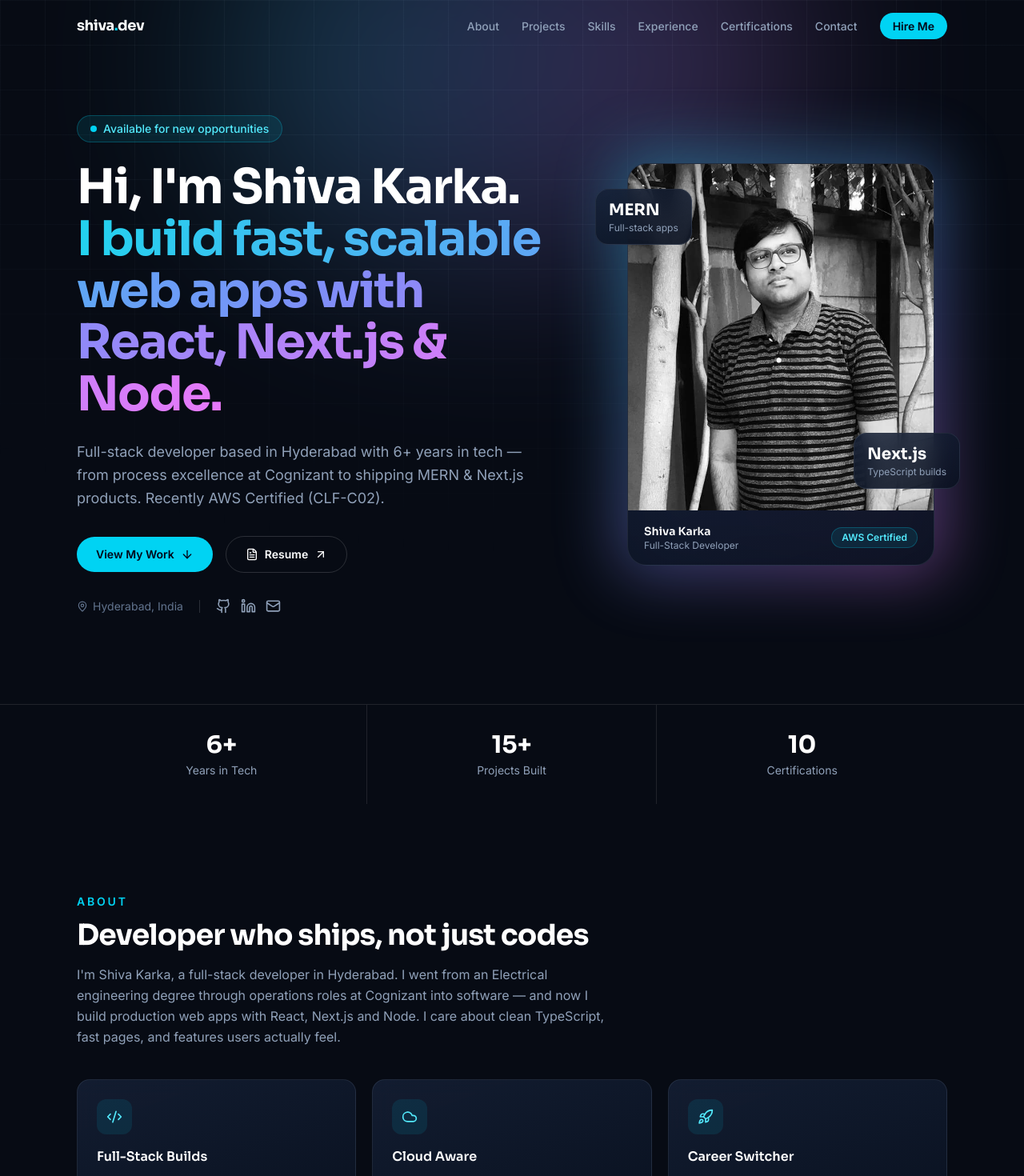
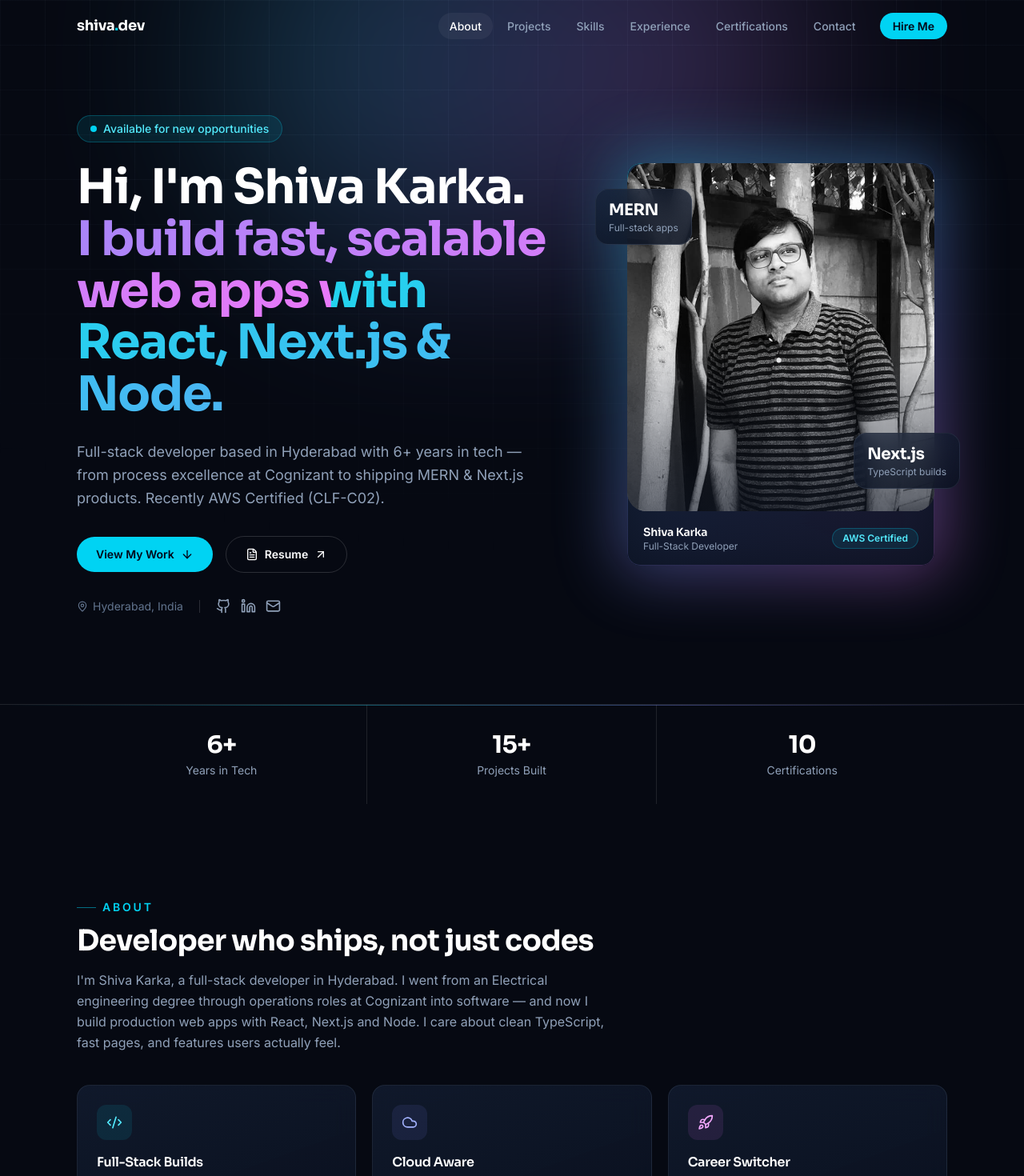
Before and after one commit to Shivakarka/Portfolio, a Next.js app: page / in a window 1280 px wide. Shown: the top 1470 px of the page at 80% size. Built offline with nearby package versions, Linux system fonts and the light colour scheme.

Commit message:
Updated globals.css

```diff
--- a/src/app/globals.css
+++ b/src/app/globals.css
@@ -6,14 +6,15 @@
 }
 
 :root {
-  --bg: #070b14;
-  --bg-soft: #0b1120;
-  --card: #0d1526;
-  --line: rgba(148, 163, 184, 0.14);
-  --text: #e8eef7;
-  --muted: #93a1b8;
+  --bg: #060912;
+  --bg-soft: #0a0f1e;
+  --card: #0c1322;
+  --line: rgba(148, 163, 184, 0.12);
+  --text: #eaf1fb;
+  --muted: #8a99b3;
   --accent: #22d3ee;
   --accent-2: #818cf8;
+  --accent-3: #e879f9;
   --accent-soft: rgba(34, 211, 238, 0.12);
 }
 
@@ -26,11 +27,13 @@ body {
   color: var(--text);
   font-family: var(--font-sans);
   -webkit-font-smoothing: antialiased;
+  -moz-osx-font-smoothing: grayscale;
   overflow-x: hidden;
 }
 
 .font-display {
   font-family: var(--font-display);
+  letter-spacing: -0.02em;
 }
 
 ::selection {
@@ -38,16 +41,24 @@ body {
   color: #fff;
 }
 
-/* Subtle grid backdrop */
+/* ---- Backdrops & textures ---- */
+
 .bg-grid {
   background-image:
-    linear-gradient(rgba(148, 163, 184, 0.06) 1px, transparent 1px),
-    linear-gradient(90deg, rgba(148, 163, 184, 0.06) 1px, transparent 1px);
+    linear-gradient(rgba(148, 163, 184, 0.05) 1px, transparent 1px),
+    linear-gradient(90deg, rgba(148, 163, 184, 0.05) 1px, transparent 1px);
   background-size: 56px 56px;
   mask-image: radial-gradient(ellipse 90% 70% at 50% 0%, black 40%, transparent 100%);
 }
 
-/* Gradient text */
+.bg-dots {
+  background-image: radial-gradient(rgba(148, 163, 184, 0.12) 1px, transparent 1px);
+  background-size: 22px 22px;
+  mask-image: radial-gradient(ellipse 80% 60% at 50% 50%, black 30%, transparent 80%);
+}
+
+/* ---- Gradient text ---- */
+
 .text-gradient {
   background: linear-gradient(100deg, #22d3ee 0%, #818cf8 55%, #e879f9 100%);
   -webkit-background-clip: text;
@@ -55,24 +66,103 @@ body {
   color: transparent;
 }
 
-/* Glass card */
-.glass {
-  background: linear-gradient(160deg, rgba(21, 32, 54, 0.85), rgba(10, 17, 32, 0.9));
-  border: 1px solid var(--line);
-  backdrop-filter: blur(12px);
+.text-gradient-2 {
+  background: linear-gradient(120deg, #38bdf8 0%, #34d399 100%);
+  -webkit-background-clip: text;
+  background-clip: text;
+  color: transparent;
 }
 
-/* Scrollbar */
+/* ---- Glass surfaces ---- */
+
+.glass {
+  background: linear-gradient(160deg, rgba(21, 32, 54, 0.7), rgba(10, 17, 32, 0.85));
+  border: 1px solid var(--line);
+  backdrop-filter: blur(14px);
+  -webkit-backdrop-filter: blur(14px);
+}
+
+.glass-hover {
+  transition: border-color 0.3s ease, box-shadow 0.3s ease, transform 0.3s ease;
+}
+.glass-hover:hover {
+  border-color: rgba(34, 211, 238, 0.3);
+  box-shadow: 0 0 0 1px rgba(34, 211, 238, 0.08), 0 20px 50px -25px rgba(34, 211, 238, 0.25);
+}
+
+/* Gradient border card */
+.border-gradient {
+  position: relative;
+  background: linear-gradient(160deg, rgba(21, 32, 54, 0.7), rgba(10, 17, 32, 0.85));
+  border-radius: 1rem;
+}
+.border-gradient::before {
+  content: "";
+  position: absolute;
+  inset: 0;
+  border-radius: inherit;
+  padding: 1px;
+  background: linear-gradient(135deg, rgba(34, 211, 238, 0.4), rgba(129, 140, 248, 0.2), rgba(232, 121, 249, 0.2));
+  -webkit-mask: linear-gradient(#fff 0 0) content-box, linear-gradient(#fff 0 0);
+  -webkit-mask-composite: xor;
+  mask-composite: exclude;
+  pointer-events: none;
+}
+
+/* ---- Glow utilities ---- */
+
+.glow-cyan {
+  box-shadow: 0 0 40px -8px rgba(34, 211, 238, 0.35);
+}
+.glow-soft {
+  box-shadow: 0 20px 60px -30px rgba(34, 211, 238, 0.3);
+}
+
+/* ---- Animated gradient text shimmer ---- */
+
+@keyframes shimmer {
+  0% { background-position: 0% 50%; }
+  100% { background-position: 200% 50%; }
+}
+.animate-shimmer {
+  background-size: 200% auto;
+  animation: shimmer 4s linear infinite;
+}
+
+/* ---- Float animation ---- */
+
+@keyframes float {
+  0%, 100% { transform: translateY(0); }
+  50% { transform: translateY(-8px); }
+}
+.animate-float {
+  animation: float 5s ease-in-out infinite;
+}
+
+/* ---- Scrollbar ---- */
+
 ::-webkit-scrollbar {
   width: 10px;
 }
 ::-webkit-scrollbar-track {
-  background: #070b14;
+  background: #060912;
 }
 ::-webkit-scrollbar-thumb {
-  background: #1e2a44;
+  background: linear-gradient(180deg, #1e2a44, #1a253d);
   border-radius: 8px;
+  border: 2px solid #060912;
 }
 ::-webkit-scrollbar-thumb:hover {
-  background: #2b3b5e;
+  background: linear-gradient(180deg, #2b3b5e, #26354f);
 }
+
+/* ---- Reduced motion ---- */
+
+@media (prefers-reduced-motion: reduce) {
+  *, *::before, *::after {
+    animation-duration: 0.01ms !important;
+    animation-iteration-count: 1 !important;
+    transition-duration: 0.01ms !important;
+    scroll-behavior: auto !important;
+  }
+}
--- a/src/components/About.tsx
+++ b/src/components/About.tsx
@@ -6,18 +6,39 @@ const highlights = [
     icon: Code2,
     title: "Full-Stack Builds",
     text: "MERN & Next.js apps with TypeScript end-to-end — auth, payments, realtime features.",
+    accent: "cyan",
   },
   {
     icon: Cloud,
     title: "Cloud Aware",
     text: "AWS Certified Cloud Practitioner (CLF-C02). Deploy on Vercel, Supabase, MongoDB Atlas.",
+    accent: "indigo",
   },
   {
     icon: Rocket,
     title: "Career Switcher",
     text: "B.Tech Electrical → Cognizant process excellence → full-time software development.",
+    accent: "fuchsia",
   },
 ];
+
+const accentMap: Record<string, { bg: string; text: string; border: string }> = {
+  cyan: {
+    bg: "bg-cyan-400/10",
+    text: "text-cyan-300",
+    border: "hover:border-cyan-400/30",
+  },
+  indigo: {
+    bg: "bg-indigo-400/10",
+    text: "text-indigo-300",
+    border: "hover:border-indigo-400/30",
+  },
+  fuchsia: {
+    bg: "bg-fuchsia-400/10",
+    text: "text-fuchsia-300",
+    border: "hover:border-fuchsia-400/30",
+  },
+};
 
 export default function About() {
   return (
@@ -29,10 +50,16 @@ export default function About() {
           description="I'm Shiva Karka, a full-stack developer in Hyderabad. I went from an Electrical engineering degree through operations roles at Cognizant into software — and now I build production web apps with React, Next.js and Node. I care about clean TypeScript, fast pages, and features users actually feel."
         />
         <div className="mt-10 grid gap-5 sm:grid-cols-3">
-          {highlights.map((h, i) => (
+          {highlights.map((h, i) => {
+            const a = accentMap[h.accent];
+            return (
               <Reveal key={h.title} delay={i * 0.1}>
-              <div className="glass h-full rounded-2xl p-6 transition-colors hover:border-cyan-400/30">
-                <div className="flex h-11 w-11 items-center justify-center rounded-xl bg-cyan-400/10 text-cyan-300">
+                <div
+                  className={`glass glass-hover group h-full rounded-2xl p-6 ${a.border}`}
+                >
+                  <div
+                    className={`flex h-11 w-11 items-center justify-center rounded-xl ${a.bg} ${a.text} transition-transform group-hover:scale-110`}
+                  >
                     <h.icon size={20} />
                   </div>
                   <h3 className="font-display mt-4 text-base font-semibold text-white">
@@ -43,7 +70,8 @@ export default function About() {
                   </p>
                 </div>
               </Reveal>
-          ))}
+            );
+          })}
         </div>
       </div>
     </section>
--- a/src/components/Hero.tsx
+++ b/src/components/Hero.tsx
@@ -42,7 +42,9 @@ export default function Hero() {
           >
             Hi, I&apos;m Shiva Karka.
             <br />
-            <span className="text-gradient">{profile.tagline}</span>
+            <span className="text-gradient animate-shimmer">
+              {profile.tagline}
+            </span>
           </motion.h1>
 
           <motion.p
@@ -64,7 +66,7 @@ export default function Hero() {
           >
             <a
               href="#projects"
-              className="group inline-flex items-center gap-2 rounded-full bg-cyan-400 px-6 py-3 text-sm font-semibold text-slate-950 transition-colors hover:bg-cyan-300"
+              className="group inline-flex items-center gap-2 rounded-full bg-cyan-400 px-6 py-3 text-sm font-semibold text-slate-950 transition-all hover:bg-cyan-300 hover:shadow-[0_0_30px_-6px_rgba(34,211,238,0.6)]"
             >
               View My Work
               <ArrowDown
@@ -76,11 +78,14 @@ export default function Hero() {
               href={profile.resume}
               target="_blank"
               rel="noreferrer"
-              className="inline-flex items-center gap-2 rounded-full border border-white/15 px-6 py-3 text-sm font-semibold text-white transition-colors hover:border-white/30 hover:bg-white/5"
+              className="group inline-flex items-center gap-2 rounded-full border border-white/15 px-6 py-3 text-sm font-semibold text-white transition-all hover:border-white/30 hover:bg-white/5"
             >
               <FileText size={16} />
               Resume
-              <ArrowUpRight size={16} />
+              <ArrowUpRight
+                size={16}
+                className="transition-transform group-hover:translate-x-0.5 group-hover:-translate-y-0.5"
+              />
             </a>
           </motion.div>
 
@@ -127,8 +132,8 @@ export default function Hero() {
             }}
             aria-hidden
           />
-          <div className="glass relative overflow-hidden rounded-[24px]">
-            <div className="relative aspect-[3/3.4] w-full">
+          <div className="border-gradient relative overflow-hidden rounded-[24px]">
+            <div className="relative aspect-[3/3.4] w-full overflow-hidden rounded-[24px]">
               <Image
                 src="/shiva.jpg"
                 alt="Shiva Karka"
@@ -136,6 +141,7 @@ export default function Hero() {
                 className="object-cover object-top"
                 priority
               />
+              <div className="absolute inset-0 bg-gradient-to-t from-[#0c1322]/60 via-transparent to-transparent" />
             </div>
             <div className="flex items-center justify-between px-5 py-4">
               <div>
@@ -151,11 +157,14 @@ export default function Hero() {
           </div>
 
           {/* Floating badges */}
-          <div className="glass absolute -left-4 top-8 hidden rounded-2xl px-4 py-3 sm:block lg:-left-10">
+          <div className="glass animate-float absolute -left-4 top-8 hidden rounded-2xl px-4 py-3 sm:block lg:-left-10">
             <p className="font-display text-xl font-bold text-white">MERN</p>
             <p className="text-xs text-slate-400">Full-stack apps</p>
           </div>
-          <div className="glass absolute -right-4 bottom-24 hidden rounded-2xl px-4 py-3 sm:block lg:-right-8">
+          <div
+            className="glass animate-float absolute -right-4 bottom-24 hidden rounded-2xl px-4 py-3 sm:block lg:-right-8"
+            style={{ animationDelay: "1.5s" }}
+          >
             <p className="font-display text-xl font-bold text-white">Next.js</p>
             <p className="text-xs text-slate-400">TypeScript builds</p>
           </div>
@@ -164,6 +173,14 @@ export default function Hero() {
 
       {/* Stats strip */}
       <div className="relative border-t border-white/10">
+        <div
+          className="absolute inset-x-0 top-0 h-px"
+          style={{
+            background:
+              "linear-gradient(90deg, transparent, rgba(34,211,238,0.4), rgba(129,140,248,0.4), transparent)",
+          }}
+          aria-hidden
+        />
         <div className="mx-auto grid max-w-6xl grid-cols-3 divide-x divide-white/10 px-5 sm:px-8">
           {profile.stats.map((s) => (
             <div key={s.label} className="px-4 py-6 text-center sm:py-8">
--- a/src/components/Navbar.tsx
+++ b/src/components/Navbar.tsx
@@ -16,6 +16,7 @@ const links = [
 export default function Navbar() {
   const [scrolled, setScrolled] = useState(false);
   const [open, setOpen] = useState(false);
+  const [active, setActive] = useState<string>("");
 
   useEffect(() => {
     const onScroll = () => setScrolled(window.scrollY > 24);
@@ -24,37 +25,65 @@ export default function Navbar() {
     return () => window.removeEventListener("scroll", onScroll);
   }, []);
 
+  useEffect(() => {
+    const ids = links.map((l) => l.href.slice(1));
+    const observer = new IntersectionObserver(
+      (entries) => {
+        entries.forEach((e) => {
+          if (e.isIntersecting) setActive(`#${e.target.id}`);
+        });
+      },
+      { rootMargin: "-45% 0px -50% 0px", threshold: 0 },
+    );
+    ids.forEach((id) => {
+      const el = document.getElementById(id);
+      if (el) observer.observe(el);
+    });
+    return () => observer.disconnect();
+  }, []);
+
   return (
     <header
       className={`fixed inset-x-0 top-0 z-50 transition-all duration-300 ${
         scrolled
-          ? "border-b border-white/10 bg-[#070b14]/85 backdrop-blur-xl"
+          ? "border-b border-white/10 bg-[#060912]/85 backdrop-blur-xl"
           : "bg-transparent"
       }`}
     >
       <nav className="mx-auto flex h-16 max-w-6xl items-center justify-between px-5 sm:px-8">
         <a
           href="#top"
-          className="font-display text-lg font-bold tracking-tight text-white"
+          className="font-display text-lg font-bold tracking-tight text-white transition-opacity hover:opacity-80"
         >
           shiva<span className="text-cyan-400">.</span>dev
         </a>
 
-        <ul className="hidden items-center gap-7 md:flex">
+        <ul className="hidden items-center gap-1 md:flex">
           {links.map((l) => (
             <li key={l.href}>
               <a
                 href={l.href}
-                className="text-sm font-medium text-slate-400 transition-colors hover:text-white"
+                className={`relative rounded-full px-3.5 py-2 text-sm font-medium transition-colors ${
+                  active === l.href
+                    ? "text-white"
+                    : "text-slate-400 hover:text-white"
+                }`}
               >
                 {l.label}
+                {active === l.href && (
+                  <motion.span
+                    layoutId="nav-active"
+                    className="absolute inset-0 -z-10 rounded-full bg-white/5"
+                    transition={{ type: "spring", stiffness: 380, damping: 30 }}
+                  />
+                )}
               </a>
             </li>
           ))}
-          <li>
+          <li className="ml-3">
             <a
               href="#contact"
-              className="rounded-full bg-cyan-400 px-4 py-2 text-sm font-semibold text-slate-950 transition-colors hover:bg-cyan-300"
+              className="rounded-full bg-cyan-400 px-4 py-2 text-sm font-semibold text-slate-950 transition-all hover:bg-cyan-300 hover:shadow-[0_0_24px_-6px_rgba(34,211,238,0.6)]"
             >
               Hire Me
             </a>
@@ -77,7 +106,7 @@ export default function Navbar() {
             animate={{ opacity: 1, height: "auto" }}
             exit={{ opacity: 0, height: 0 }}
             transition={{ duration: 0.25 }}
-            className="overflow-hidden border-b border-white/10 bg-[#070b14]/95 backdrop-blur-xl md:hidden"
+            className="overflow-hidden border-b border-white/10 bg-[#060912]/95 backdrop-blur-xl md:hidden"
           >
             <ul className="space-y-1 px-5 py-4">
               {links.map((l) => (
@@ -85,12 +114,25 @@ export default function Navbar() {
                   <a
                     href={l.href}
                     onClick={() => setOpen(false)}
-                    className="block rounded-lg px-3 py-2.5 text-sm font-medium text-slate-300 hover:bg-white/5 hover:text-white"
+                    className={`block rounded-lg px-3 py-2.5 text-sm font-medium transition-colors ${
+                      active === l.href
+                        ? "bg-white/5 text-white"
+                        : "text-slate-300 hover:bg-white/5 hover:text-white"
+                    }`}
                   >
                     {l.label}
                   </a>
                 </li>
               ))}
+              <li>
+                <a
+                  href="#contact"
+                  onClick={() => setOpen(false)}
+                  className="mt-2 block rounded-lg bg-cyan-400 px-3 py-2.5 text-center text-sm font-semibold text-slate-950"
+                >
+                  Hire Me
+                </a>
+              </li>
             </ul>
           </motion.div>
         )}
--- a/src/components/Reveal.tsx
+++ b/src/components/Reveal.tsx
@@ -36,9 +36,12 @@ export function SectionHeading({
 }) {
   return (
     <Reveal className="max-w-2xl">
-      <p className="text-sm font-semibold uppercase tracking-[0.2em] text-cyan-400">
-        {eyebrow}
-      </p>
+      <div className="inline-flex items-center gap-2">
+        <span className="h-px w-6 bg-cyan-400/50" />
+        <p className="text-sm font-semibold uppercase tracking-[0.2em] text-cyan-400">
+          {eyebrow}
+        </p>
+      </div>
       <h2 className="font-display mt-3 text-3xl font-bold tracking-tight text-white sm:text-4xl">
         {title}
       </h2>
```
Also changed, not shown: src/components/Certifications.tsx (+5 -5 lines), src/components/Contact.tsx (+8 -5 lines), src/components/Experience.tsx (+12 -3 lines), src/components/Footer.tsx (+14 -3 lines), src/components/Projects.tsx (+26 -8 lines), src/components/Skills.tsx (+20 -6 lines). Lines whose indentation alone changed are shown as unchanged.
